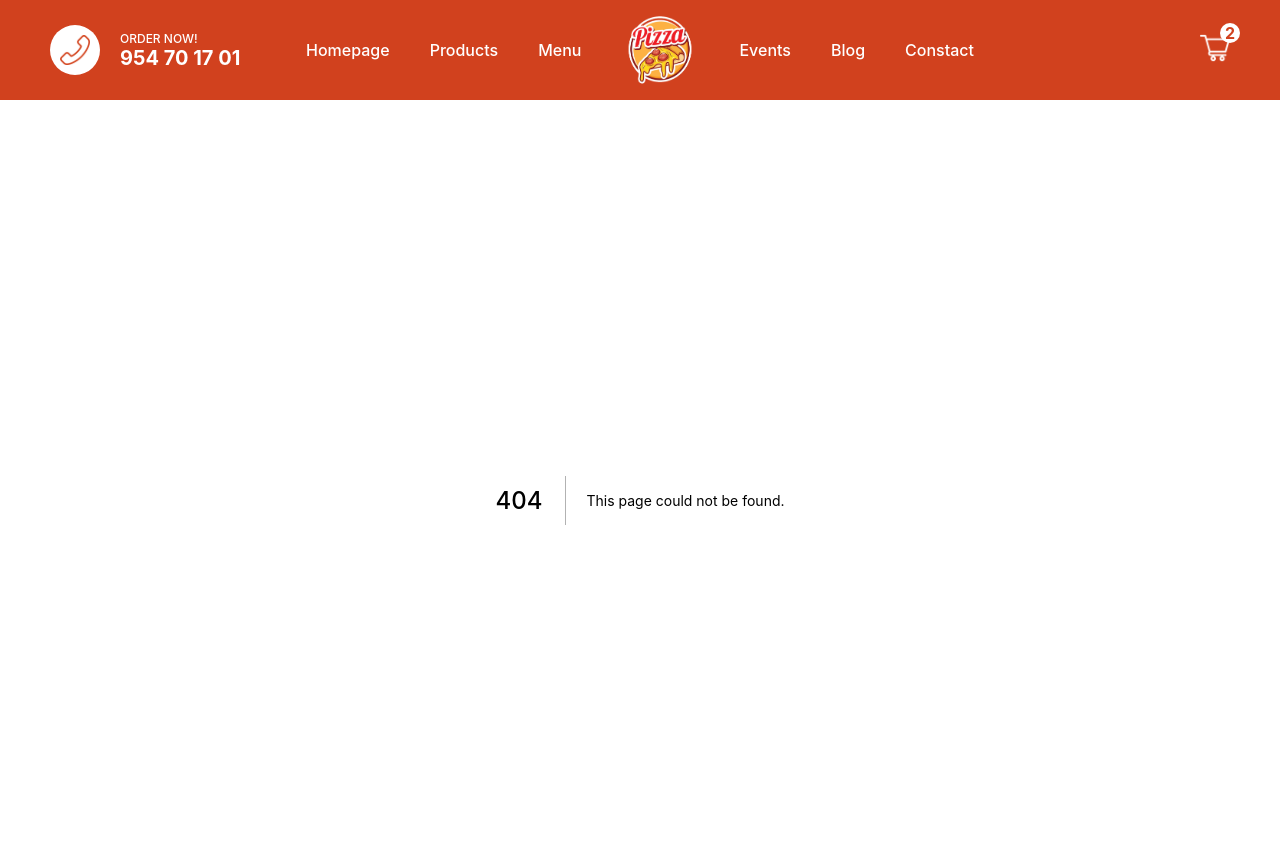
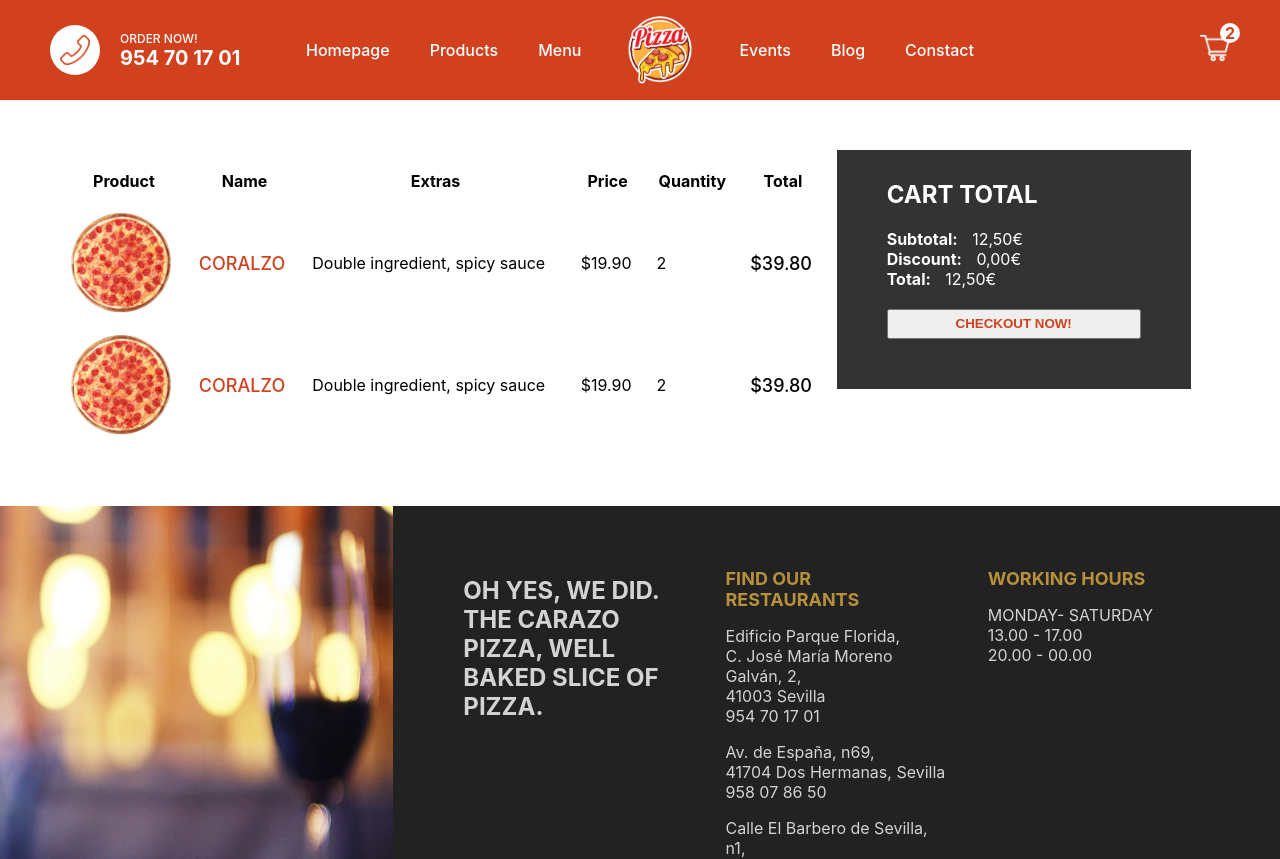
Before and after one commit to Royal6969/pizza-delivery-app, a Next.js app: page /cart in a window 1280 px wide. Before the commit this address had no page. Shown: the top 859 px of the page. Built offline with nearby package versions, Linux system fonts and the light colour scheme.

Commit message:
building shopping cart page design

```diff
--- /dev/null
+++ b/pages/cart.jsx
@@ -0,0 +1,95 @@
+import Image from 'next/image'
+import React from 'react'
+import styles from '../styles/Cart.module.css'
+
+const Cart = () => {
+  return (
+    <div className={styles.container}>
+
+      <div className={styles.left}>
+        <table className={styles.table}>
+          <tr className={styles.trTitle}>
+            <th>Product</th>
+            <th>Name</th>
+            <th>Extras</th>
+            <th>Price</th>
+            <th>Quantity</th>
+            <th>Total</th>
+          </tr>
+
+          <tr className={styles.tr}>
+            <td>
+              <div className={styles.imgContainer}>
+                <Image src="/img/pizza.png" layout="fill" objectFit="cover" alt="" />
+              </div>
+            </td>
+            <td>
+              <span className={styles.name}>CORALZO</span>
+            </td>
+            <td>
+              <span className={styles.extras}>
+                Double ingredient, spicy sauce
+              </span>
+            </td>
+            <td>
+              <span className={styles.price}>$19.90</span>
+            </td>
+            <td>
+              <span className={styles.quantity}>2</span>
+            </td>
+            <td>
+              <span className={styles.total}>$39.80</span>
+            </td>
+          </tr>
+
+          <tr className={styles.tr}>
+            <td>
+              <div className={styles.imgContainer}>
+                <Image src="/img/pizza.png" layout="fill" objectFit="cover" alt="" />
+              </div>
+            </td>
+            <td>
+              <span className={styles.name}>CORALZO</span>
+            </td>
+            <td>
+              <span className={styles.extras}>
+                Double ingredient, spicy sauce
+              </span>
+            </td>
+            <td>
+              <span className={styles.price}>$19.90</span>
+            </td>
+            <td>
+              <span className={styles.quantity}>2</span>
+            </td>
+            <td>
+              <span className={styles.total}>$39.80</span>
+            </td>
+          </tr>
+        </table>
+      </div>
+
+
+      <div className={styles.right}>
+        <div className={styles.wrapper}>
+          <h2 className={styles.title}>CART TOTAL</h2>
+
+          <div className={styles.totalText}>
+            <b className={styles.totalTextTitle}>Subtotal:</b> 12,50€
+          </div>
+          <div className={styles.totalText}>
+            <b className={styles.totalTextTitle}>Discount:</b> 0,00€
+          </div>
+          <div className={styles.totalText}>
+            <b className={styles.totalTextTitle}>Total:</b> 12,50€
+          </div>
+
+          <button className={styles.button}>CHECKOUT NOW!</button>
+        </div>
+      </div>
+
+    </div>
+  )
+}
+
+export default Cart
--- /dev/null
+++ b/styles/Cart.module.css
@@ -0,0 +1,58 @@
+.container {
+    padding: 50px;
+    display: flex;
+}
+
+.left {
+    flex: 2;
+}
+
+.right {
+    flex: 1;
+}
+
+.imgContainer {
+    width: 100px;
+    height: 100px;
+    position: relative;
+}
+
+.table {
+    width: 100%;
+    border-spacing: 20px;
+}
+
+.name {
+    font-weight: 500;
+    color: #d1411e;
+    font-size: 18px;
+}
+
+.total {
+    font-weight: 500;
+    font-size: 18px;
+}
+
+.wrapper {
+    width: 90%;
+    max-height: 300px;
+    background-color: #333;
+    padding: 50px;
+    padding-top: 10px;
+    display: flex;
+    flex-direction: column;
+    justify-content: space-between;
+    color: white;
+}
+
+.totalTextTitle {
+    margin-right: 10px;
+}
+
+.button {
+    height: 30px;
+    color: #d1411e;
+    font-weight: bold;
+    cursor: pointer;
+    margin-top: 20px;
+}
```
Also changed, not shown: 1 other file (tests, documents, lock files or other folders).
